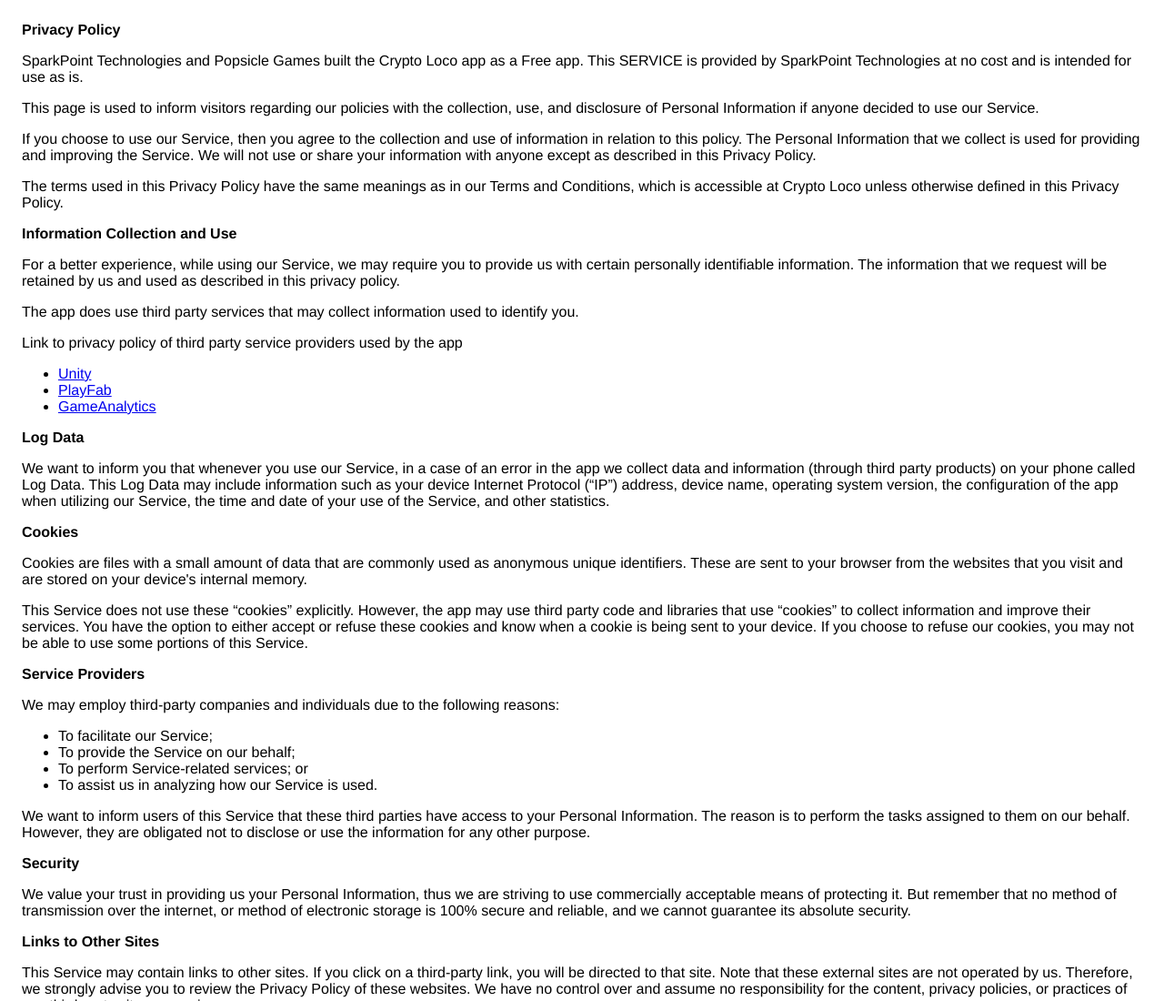
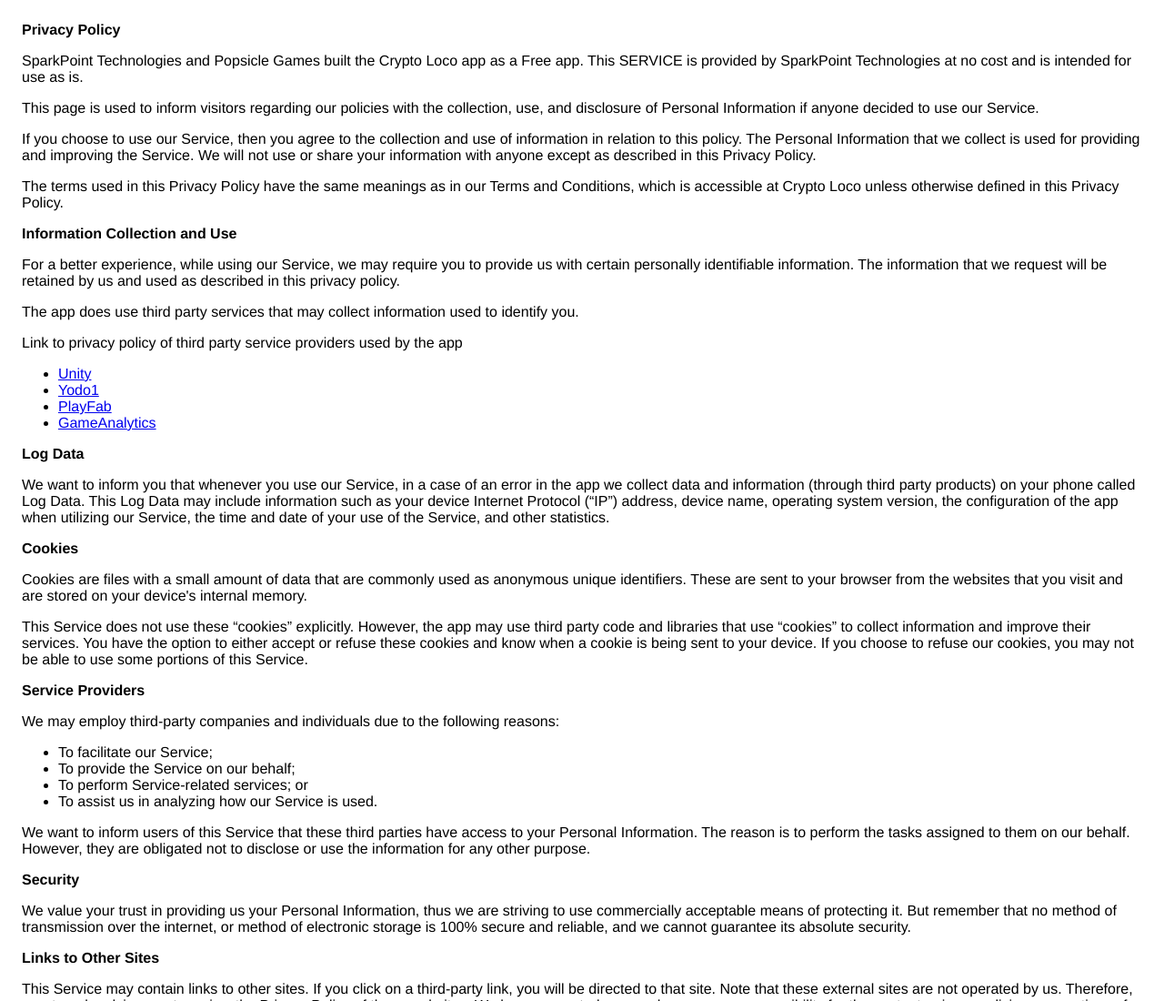
Before and after one commit to sparkpointio/privacy_policies, a plain HTML site: page crypto-loco/index.html in a window 1280 px wide. Shown: the top 1100 px of the page at 91% size. Drawn offline with Linux system fonts and the light colour scheme.

Commit message:
Add Yodo1 as one of the third party service providers

```diff
--- a/crypto-loco/index.html
+++ b/crypto-loco/index.html
@@ -49,6 +49,7 @@
       </p>
       <ul>
         <li><a href="https://unity3d.com/legal/privacy-policy" target="_blank" rel="noopener noreferrer">Unity</a></li>
+        <li><a href="https://www.yodo1.com/en/privacy" target="_blank" rel="noopener noreferrer">Yodo1</a></li>
         <li><a href="https://privacy.microsoft.com/en-us/privacystatement" target="_blank" rel="noopener noreferrer">PlayFab</a></li>
         <li><a href="https://gameanalytics.com/privacy" target="_blank" rel="noopener noreferrer">GameAnalytics</a></li>
       </ul>
```
